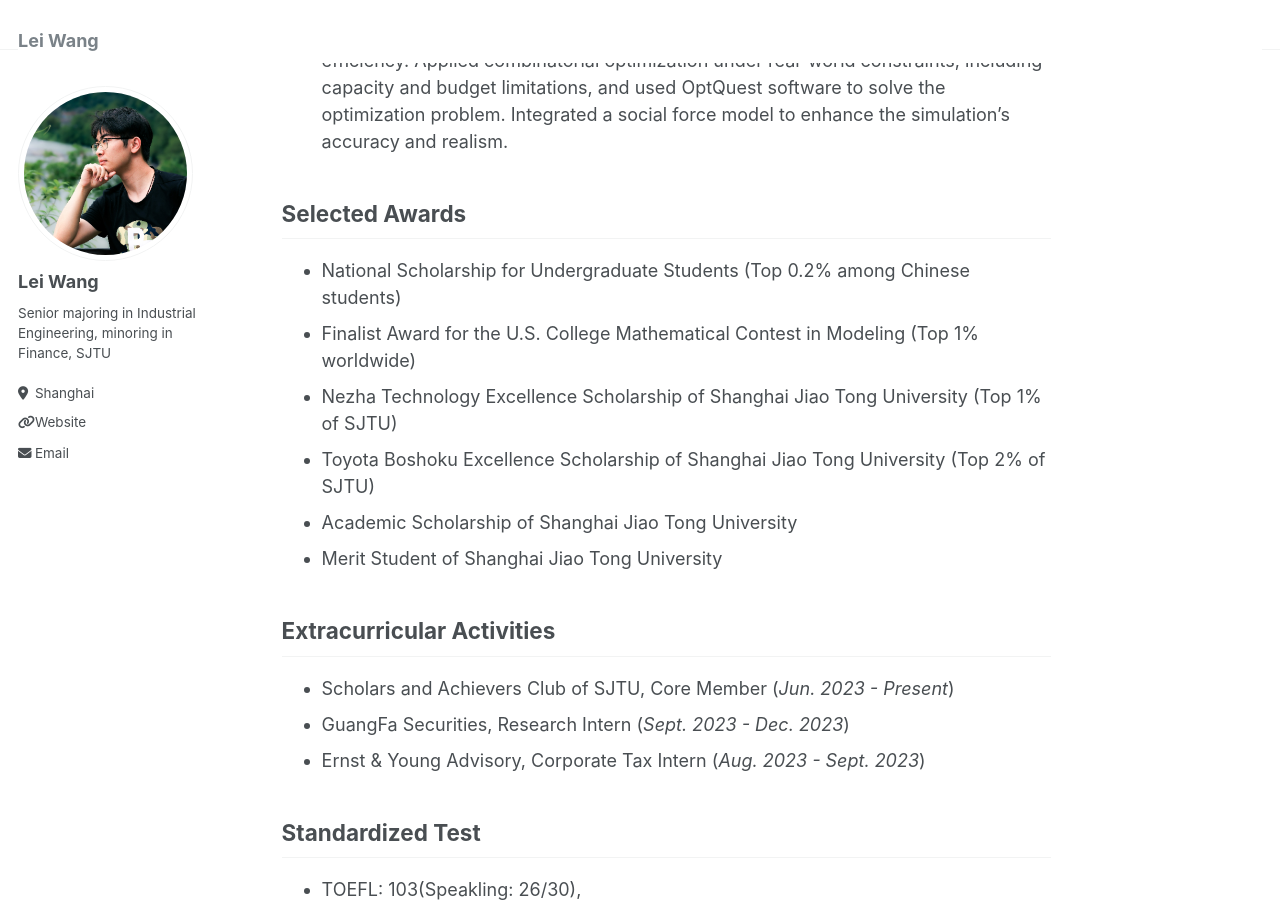
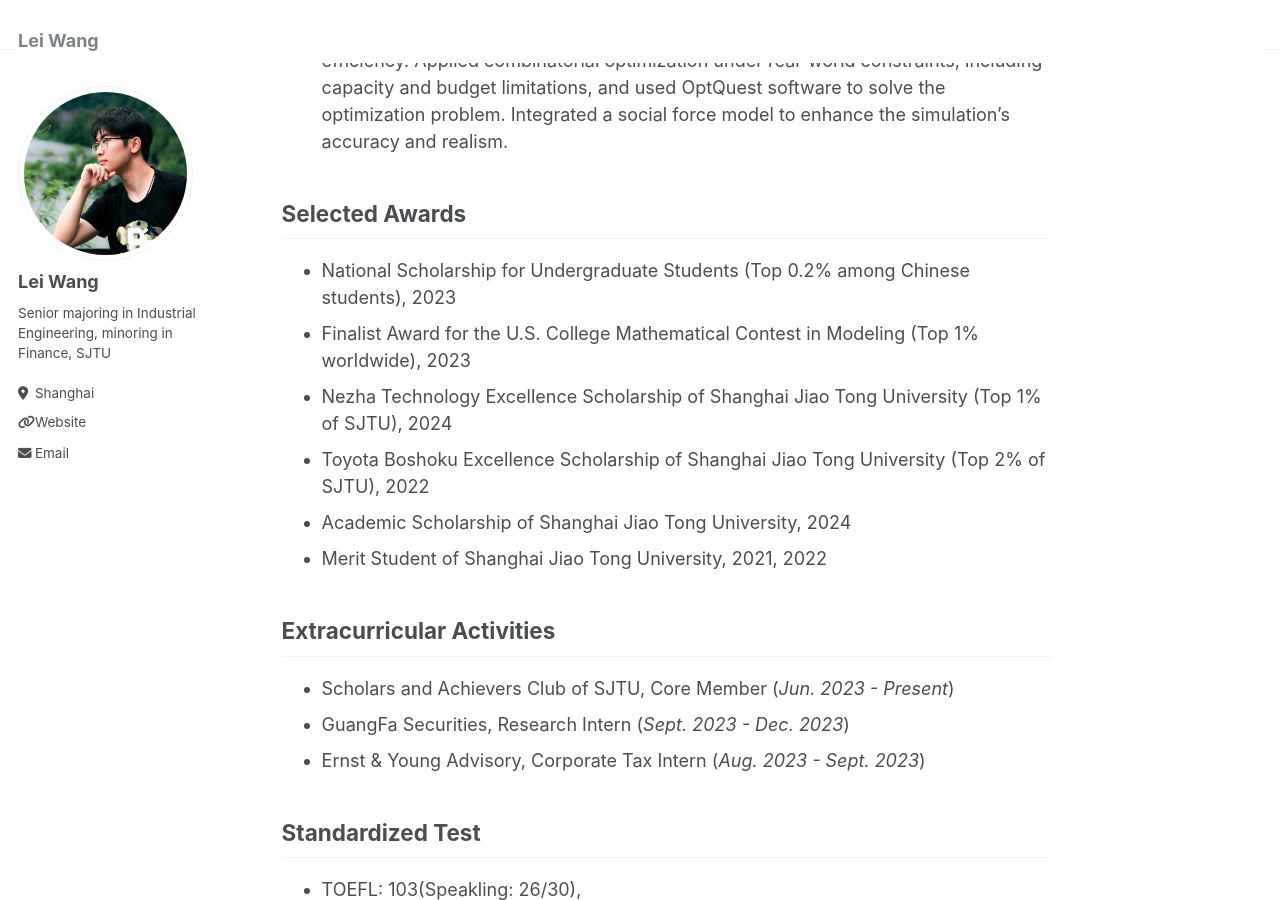
Before and after one commit to Wanglei123SJTU/Wanglei123SJTU.github.io, a Jekyll site: the page built from _pages/about.md, in a window 1280 px wide and 900 px high, scrolled down 2976 px. Built offline with Jekyll 4.4.1, drawn with Linux system fonts in a browser that asks for light colours.

Commit message:
Update about.md

```diff
--- a/_pages/about.md
+++ b/_pages/about.md
@@ -76,12 +76,12 @@ providing insights into self-boosting behaviors.
 
 Selected Awards
 ------
-* National Scholarship for Undergraduate Students (Top 0.2% among Chinese students)
-* Finalist Award for the U.S. College Mathematical Contest in Modeling (Top 1% worldwide)
-* Nezha Technology Excellence Scholarship of Shanghai Jiao Tong University (Top 1% of SJTU)
-* Toyota Boshoku Excellence Scholarship of Shanghai Jiao Tong University (Top 2% of SJTU)
-* Academic Scholarship of Shanghai Jiao Tong University
-* Merit Student of Shanghai Jiao Tong University
+* National Scholarship for Undergraduate Students (Top 0.2% among Chinese students), 2023
+* Finalist Award for the U.S. College Mathematical Contest in Modeling (Top 1% worldwide), 2023
+* Nezha Technology Excellence Scholarship of Shanghai Jiao Tong University (Top 1% of SJTU), 2024
+* Toyota Boshoku Excellence Scholarship of Shanghai Jiao Tong University (Top 2% of SJTU), 2022
+* Academic Scholarship of Shanghai Jiao Tong University, 2024
+* Merit Student of Shanghai Jiao Tong University, 2021, 2022
 
 
 Extracurricular Activities
```
